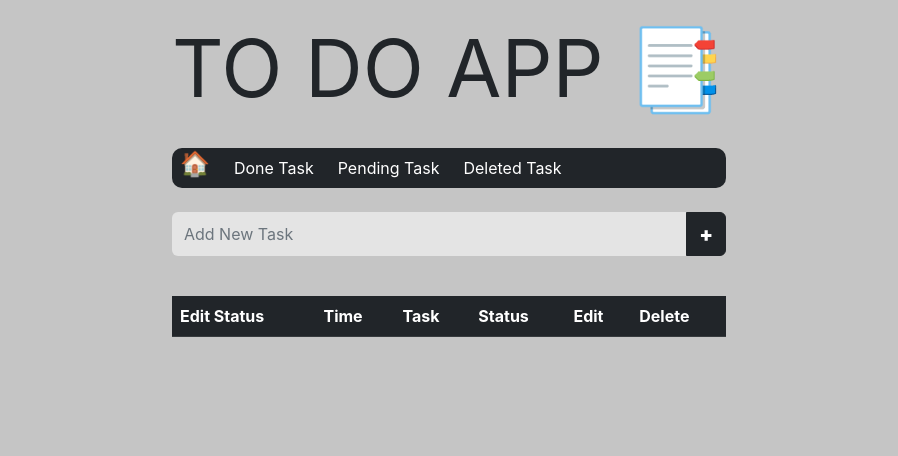
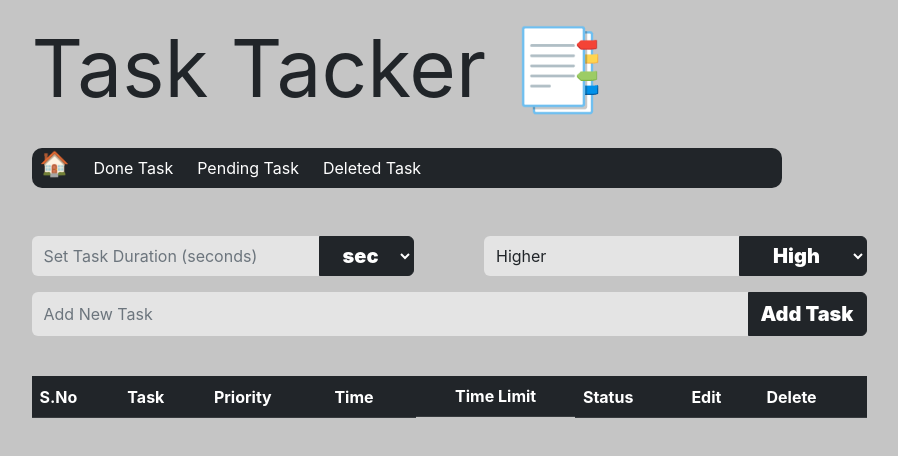
Before and after one commit to abhishekraj00/Task-Tracker, a React (Create React App) app: page / in a window 1280 px wide. Shown: the top 456 px of the page, without its empty margins (191-1089 px from the left). Built offline with nearby package versions, Linux system fonts and the light colour scheme.

Commit message:
Timer Added

```diff
--- a/src/components/Component.css
+++ b/src/components/Component.css
@@ -1,5 +1,3 @@
-
-
 #button-addon2 {
   font-size: 20px;
   font-weight: 900;
@@ -10,26 +8,46 @@
   cursor: pointer;
 }
 
-
 .form-control:focus {
-    border-color: #ff4d00;
-    box-shadow: 0 0 0 0.2rem rgba(40, 167, 69, 0.25);
+  border-color: #ff4d00;
+  box-shadow: 0 0 0 0.2rem rgba(40, 167, 69, 0.25);
 }
 
-input{
-    background: rgb(228, 228, 228) !important;
-    border: none !important;
+input {
+  background: rgb(228, 228, 228) !important;
+  border: none !important;
 }
 
-.for-bold{
-
-    font-weight: 400;
-
+.for-bold {
+  font-weight: 400;
 }
 
-.nav-border{
-
+.nav-border {
   border-radius: 10px;
   max-height: 40px;
+}
 
+.task-second-input {
+  display: flex;
+  justify-content: space-between;
 }
+
+.input-2 {
+  width: 50%;
+  margin-right: 70px;
+}
+.input-3 {
+  width: 50%;
+}
+
+.progress {
+  --bs-progress-bar-bg: #050505;
+  margin-top: 5px;
+  margin-left: 5px;
+  width: 100px;
+}
+
+.timer-box{
+  display: flex;
+  justify-content: center;
+}
--- a/src/components/DeletTask.js
+++ b/src/components/DeletTask.js
@@ -1,23 +1,13 @@
 import React from "react";
 import Navbar from "./Navbar";
 
-function DeletTask({
-  currentTime,
-  taskList,
-  setTaskList,
-  addDataRef,
-  forEditToggel,
-  setEditToggel,
-  getId,
-  setID,
-  dele,
-  deleteTt
-}) {
+function DeletTask({ deleteTt }) {
   return (
     <div>
-      <h1 className="display-1 for-bold">TO DO APP 📑</h1>
+      <h1 className="display-1 for-bold">Task Tacker 📑</h1>
       <br />
-      <Navbar /><br/>
+      <Navbar />
+      <br />
       <h3>Deleted Task</h3>
       <table className="table ">
         <thead className="table-dark">
--- a/src/components/Done.js
+++ b/src/components/Done.js
@@ -1,28 +1,19 @@
 import React, { useEffect, useState } from "react";
 import Navbar from "./Navbar";
 
-function Done({
-  currentTime,
-  taskList,
-  setTaskList,
-  addDataRef,
-  forEditToggel,
-  setEditToggel,
-  getId,
-  setID,
-}) {
-const [Done, setDone] = useState([]);
+function Done({ taskList }) {
+  const [Done, setDone] = useState([]);
 
   useEffect(() => {
     setDone(taskList.filter((e) => e.status === true));
   }, [Done]);
 
-
   return (
     <div>
-      <h1 className="display-1 for-bold">TO DO APP 📑</h1>
+      <h1 className="display-1 for-bold">Task Tacker 📑</h1>
       <br />
-      <Navbar /><br/>
+      <Navbar />
+      <br />
       <h3>Done Task</h3>
       <table className="table ">
         <thead className="table-dark">
--- a/src/components/Pending.js
+++ b/src/components/Pending.js
@@ -1,16 +1,7 @@
 import React, { useEffect, useState } from "react";
 import Navbar from "./Navbar";
 
-function Pending({
-  currentTime,
-  taskList,
-  setTaskList,
-  addDataRef,
-  forEditToggel,
-  setEditToggel,
-  getId,
-  setID,
-}) {
+function Pending({ taskList }) {
   const [pending, setPending] = useState([]);
 
   useEffect(() => {
@@ -19,9 +10,10 @@ function Pending({
 
   return (
     <div>
-      <h1 className="display-1 for-bold">TO DO APP 📑</h1>
+      <h1 className="display-1 for-bold">Task Tacker 📑</h1>
       <br />
-      <Navbar /><br/>
+      <Navbar />
+      <br />
       <h3>Pending Task</h3>
 
       <table className="table ">
--- a/src/components/TaskAdd.jsx
+++ b/src/components/TaskAdd.jsx
@@ -2,12 +2,43 @@ import React, { useRef, useState } from "react";
 
 import "./Component.css";
 import Navbar from "./Navbar";
+import TimerClock from "./TimerClock";
 
-function TaskAdd({currentTime,taskList,setTaskList,addDataRef,forEditToggel,setEditToggel,getId,setID ,deleteTt,setDelete}) {
+function TaskAdd({
+  currentTime,
+  taskList,
+  setTaskList,
+  addDataRef,
+  forEditToggel,
+  setEditToggel,
+  getId,
+  setID,
+  setDelete,
+}) {
+  const addDataRef2 = useRef();
+  const addDataRef3 = useRef();
+  let convertTimeInSec;
+
+  const [timeType, setTimeType] = useState("sec");
+  const [priorityData, setPrority] = useState("Higher");
 
   // task add logic
   const handleAdd = (event) => {
-    if (addDataRef.current.value) {
+    convertTimeInSec = addDataRef2.current.value;
+
+    if (timeType === "hr") {
+      convertTimeInSec = convertTimeInSec * 60 * 60;
+    } else if (timeType === "min") {
+      convertTimeInSec = convertTimeInSec * 60;
+    } else if (timeType === "days") {
+      convertTimeInSec = convertTimeInSec * 60 * 60 * 24;
+    }
+
+    if (
+      addDataRef.current.value &&
+      addDataRef2.current.value &&
+      addDataRef3.current.value
+    ) {
       setTaskList([
         ...taskList,
         {
@@ -19,12 +50,21 @@ function TaskAdd({currentTime,taskList,setTaskList,addDataRef,forEditToggel,setE
           edit: false,
           delete: false,
           status: false,
+          getTaskTime: `${addDataRef2.current.value}${timeType}`,
+          priority: addDataRef3.current.value,
+          clockTimer: convertTimeInSec,
+          timeType: timeType,
         },
       ]);
       addDataRef.current.value = "";
-    } else {
+      addDataRef2.current.value = "";
+      addDataRef3.current.value = "";
+    } else if (!addDataRef.current.value) {
       alert("Task Box Can't be empty");
-      return;
+    } else if (!addDataRef2.current.value) {
+      alert("Please assign Task duration");
+    } else if (!addDataRef3.current.value) {
+      alert("Please Select Priority");
     }
   };
 
@@ -33,34 +73,119 @@ function TaskAdd({currentTime,taskList,setTaskList,addDataRef,forEditToggel,setE
   const handelEdit = (event) => {
     addDataRef.current.focus();
     addDataRef.current.value = taskList[event.target.id].task;
+    addDataRef2.current.value = taskList[event.target.id].getTaskTime;
+    addDataRef3.current.value = taskList[event.target.id].priority;
     setEditToggel(true);
     setID(event.target.id);
   };
 
   // when edit get call this function take place at add Task
   const handelEditAdd = (event) => {
+    convertTimeInSec = addDataRef2.current.value;
+
+    if (timeType === "hr") {
+      convertTimeInSec = convertTimeInSec * 60 * 60;
+    } else if (timeType === "min") {
+      convertTimeInSec = convertTimeInSec * 60;
+    } else if (timeType === "days") {
+      convertTimeInSec = convertTimeInSec * 60 * 60 * 24;
+    }
+
     taskList[getId] = {
       ...taskList[getId],
       task: addDataRef.current.value,
       taskTime: currentTime,
       id: `✏️`,
+      getTaskTime: `${addDataRef2.current.value}${timeType}`,
+      priority: addDataRef3.current.value,
+      clockTimer: convertTimeInSec,
     };
     setEditToggel(false);
     addDataRef.current.value = "";
+    addDataRef2.current.value = "";
+    addDataRef3.current.value = "";
   };
 
   const deleteTask = (event) => {
+    //
     let newTaskList = taskList.filter((e, idk) => event.target.id !== `${idk}`);
-    setDelete(taskList.filter((e, idk) => event.target.id === `${idk}`))
+
+    setDelete(taskList.filter((e, idk) => event.target.id === `${idk}`));
     setTaskList(newTaskList);
+  };
+
+  const getTaskTimefn = (event) => {
+    if (event.target.value === "Custom") {
+      addDataRef2.current.value = "";
+      addDataRef2.current.placeholder = "Type Custom (hr)";
+    } else {
+      addDataRef2.current.value = event.target.value;
+    }
+  };
+
+  const getPriorityTimefn = (event) => {
+    addDataRef3.current.value = event.target.value;
   };
 
   return (
     <>
-      <h1 className="display-1 for-bold">TO DO APP 📑</h1>
+      <h1 className="display-1 for-bold">Task Tacker 📑</h1>
       <br />
 
-      <Navbar/><br/>
+      <Navbar />
+      <br />
+      <br />
+
+      <form>
+        {/* ---- Second Input for task timeing ---------- */}
+
+        {/* ---- getTaskTime  input-box  in housr ---------- */}
+
+        <div className="task-second-input">
+          <div className="input-group mb-3 input-2">
+            <input
+              type="number"
+              className="form-control"
+              placeholder="Set Task Duration (seconds)"
+              ref={addDataRef2}
+            />
+
+            <select
+              className="btn btn-dark for-focus"
+              type="button"
+              id="button-addon2"
+              onClick={(e) => setTimeType(e.target.value)}
+            >
+              <option>sec</option>
+              <option>min</option>
+              <option>hr</option>
+              <option>days</option>
+            </select>
+          </div>
+          <br />
+          {/* ---- priority  Higher Middle low---------- */}
+          <div className="input-group mb-3 input-3">
+            <input
+              disabled={true}
+              type="text"
+              className="form-control"
+              placeholder=" Select Task Priority"
+              ref={addDataRef3}
+              value={priorityData}
+            />
+            <select
+              className="btn btn-dark for-focus"
+              type="button"
+              id="button-addon2"
+              onClick={(e) => setPrority(e.target.value)}
+            >
+              <option>High</option>
+              <option>Medium</option>
+              <option>Low</option>
+            </select>
+          </div>
+          <br />
+        </div>
 
         <div className="input-group mb-3">
           <input
@@ -75,17 +200,22 @@ function TaskAdd({currentTime,taskList,setTaskList,addDataRef,forEditToggel,setE
             id="button-addon2"
             onClick={forEditToggel ? handelEditAdd : handleAdd}
           >
-          {forEditToggel ? "✏️" : "+"}
+            {forEditToggel ? "✏️" : "Add Task"}
           </button>
-      </div><br/>
+        </div>
+        <br />
+      </form>
+
+      {/* -------------- */}
 
       <table className="table ">
         <thead className="table-dark">
           <tr>
-            <th>Edit Status</th>
+            <th>S.No</th>
+            <th>Task</th>
+            <th>Priority</th>
             <th>Time</th>
-            <th>Task</th>
-
+            <th className="timer-box">Time Limit</th>
             <th>Status</th>
             <th>Edit</th>
             <th>Delete</th>
@@ -96,13 +226,21 @@ function TaskAdd({currentTime,taskList,setTaskList,addDataRef,forEditToggel,setE
           {taskList.map((e, i) => (
             <tr className={e.cName} key={`keyLi${i}`} style={e.style}>
               {/* All Task list Button */}
+              <td>{i + 1}</td>
+              <td style={{ maxWidth: "300px", overflowWrap: "break-word" }}>
+                {e.task}
+              </td>
+              <td>{e.priority}</td>
+              <td>{e.taskTime}</td>
 
-              <td>{e.id}</td>
-              <td>{e.taskTime}</td>
-              <td>{e.task}</td>
+              <td>
+                <div className="timer-box">
+                  {e.getTaskTime} <TimerClock clock={e.clockTimer} />
+                </div>
+              </td>
 
+              {/* timer funcation */}
               {/* Done Button */}
-
               <td>
                 <button
                   className="btn btn-outline-success for-boder"
@@ -122,9 +260,7 @@ function TaskAdd({currentTime,taskList,setTaskList,addDataRef,forEditToggel,setE
                   {e.status ? "✅" : "⌛"}
                 </button>
               </td>
-
               {/* Edit Button */}
-
               <td>
                 <button
                   className="btn btn-outline-warning for-boder"
@@ -135,9 +271,7 @@ function TaskAdd({currentTime,taskList,setTaskList,addDataRef,forEditToggel,setE
                   ✏️
                 </button>
               </td>
-
               {/* Delete Button */}
-
               <td>
                 <button
                   className="btn btn-outline-danger for-boder"
--- /dev/null
+++ b/src/components/TimerClock.js
@@ -0,0 +1,67 @@
+import React, { useEffect, useState } from "react";
+
+const TimerClock = ({ clock }) => {
+  const [clockTime, setClock] = useState(clock);
+
+  let k = (1 / clock) * 100; // 1 unit decresre every Sec
+
+  const [progressBartime, setProgressBar] = useState(100);
+
+  const [textColor, setClor] = useState("green");
+
+  useEffect(() => {
+    setClock(clock);
+    setProgressBar(100);
+
+    if (clockTime < 10) {
+      setClor("red");
+    } else {
+      setClor("green");
+    }
+  }, [clock]);
+
+  useEffect(() => {
+    let stop;
+
+    if (clockTime === 0) {
+      setClock("⚠️");
+    }
+
+    if (clockTime > 0) {
+      if (clockTime < 10) {
+        setClor("red");
+      }
+
+      stop = setInterval(() => {
+        setClock((clockTime) => clockTime - 1);
+        setProgressBar((progressBartime) => progressBartime - k);
+      }, 1000);
+    }
+
+    return () => clearInterval(stop);
+  }, [clockTime]);
+
+  const progressScale = {
+    width: progressBartime,
+    ariaValuenow: "50",
+    ariaValuemin: "0",
+    ariaValuemax: "100",
+    fontWeight: "600",
+  };
+
+  return (
+    <>
+      {Math.floor(progressBartime) <= 0 ? (
+        "⚠️"
+      ) : (
+        <div className="progress">
+          <div className="progress-bar" role="progressbar" style={progressScale}>
+            {Math.floor(progressBartime)}%
+          </div>
+        </div>
+      )}
+    </>
+  );
+};
+
+export default TimerClock;
--- a/src/index.css
+++ b/src/index.css
@@ -11,6 +11,9 @@ body {
   display: flex;
   justify-content: center;
   align-items: center;
+
+  width: 100vmax;
+
 }
 
 code {
@@ -24,10 +27,13 @@ code {
   align-items: center;
 
   margin-top: 20px;
-
-  max-width: 600px;
+  /* max-width: 769px; */
 }
 
-input:focus {
-  outline: none !important;
+/* laptop and over size */
+
+@media only screen and (min-width: 769px) {
+  #bootstarap-overlay-navbaar{
+    width: 750px;
+  }
 }
```
Also changed, not shown: src/App.js (+3 -40 lines), src/components/HOC.js (added, +16 -0 lines), src/components/Navbar.jsx (+6 -6 lines). Lines whose indentation alone changed are shown as unchanged.
